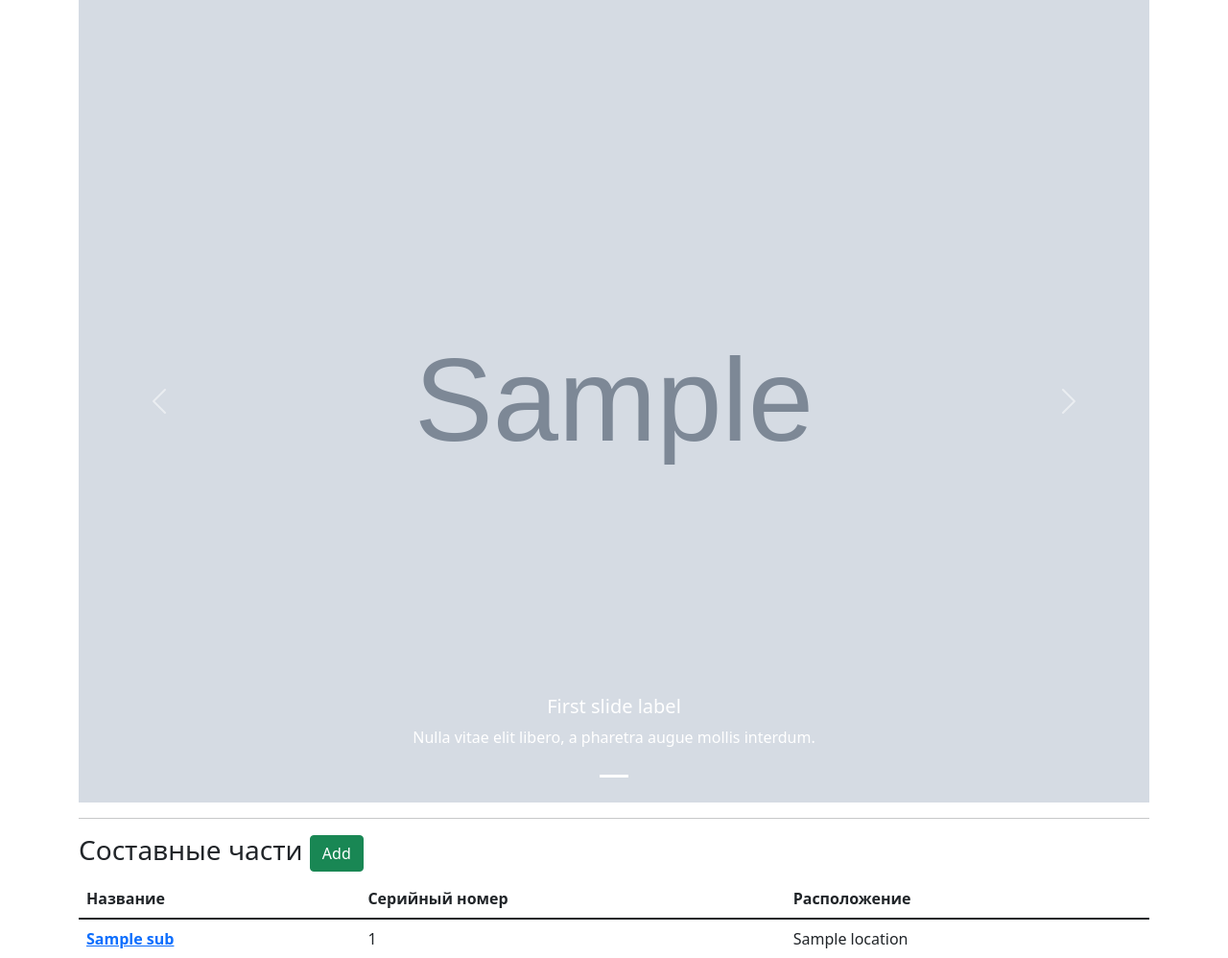
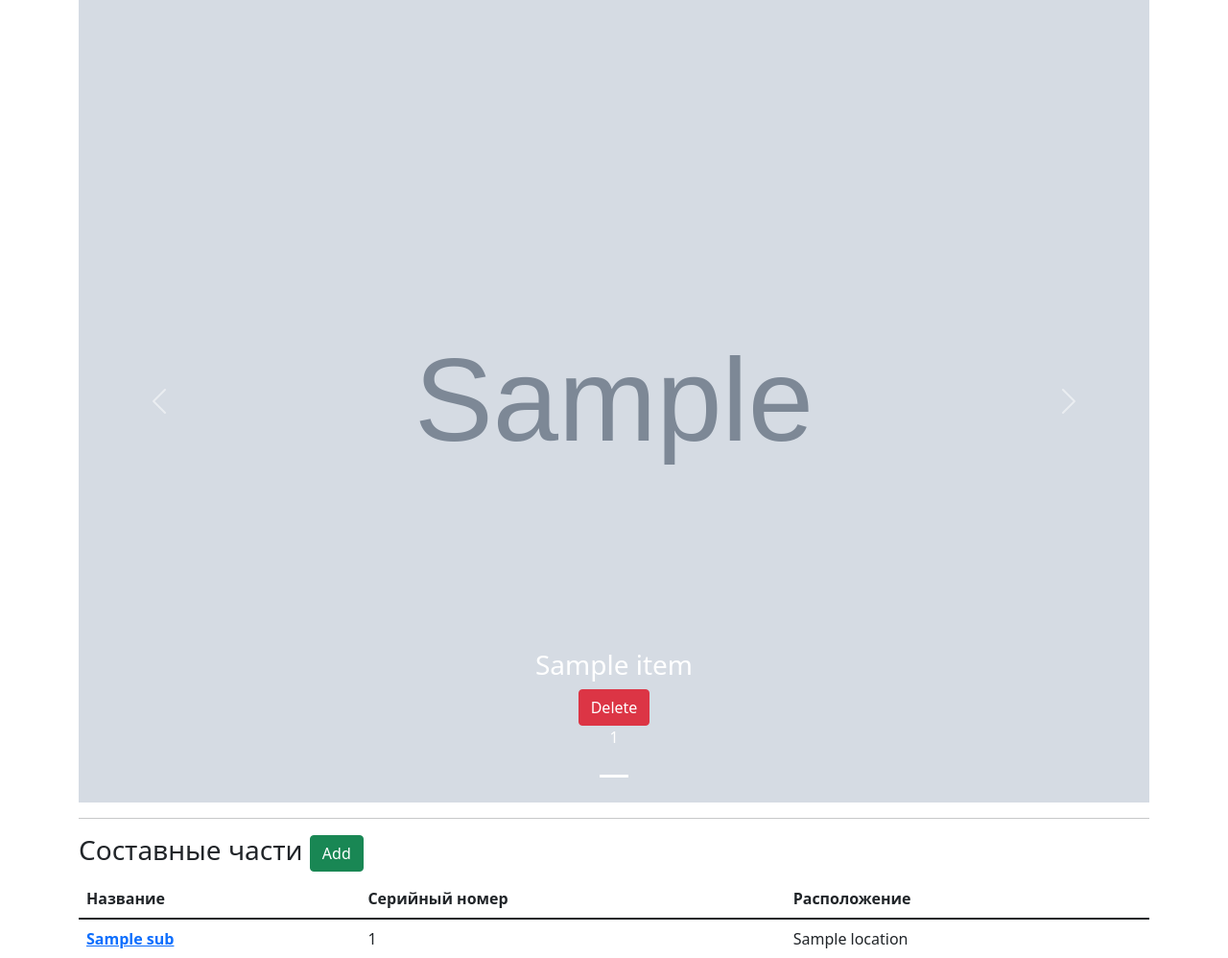
Before and after one commit to gpav3l/nanoinv, a Django app: template invbase/main/templates/main/card_edit_item.html in a window 1280 px wide. Shown: the part 611-1609 px from the top of the page at 96% size. Run offline with Django 4.2, Linux system fonts and the light colour scheme; tables that the repository leaves empty hold one stand-in row (values such as "Sample post"); the template is opened without the code that fills it: values that come from a table or form of the project are taken from there, most other values are stand-ins (such as "Sample title", 1, 10 or a date in 2020); grey boxes marked "Sample" are stand-in pictures; some libraries are stand-ins or nearby versions.

Commit message:
Add delete image options

```diff
--- a/invbase/main/templates/main/card_edit_item.html
+++ b/invbase/main/templates/main/card_edit_item.html
@@ -60,8 +60,9 @@
             <div class="carousel-item {% if img is image_list|first %}active{% endif %}">
                 <img src="{{ img.image.url }}" class="d-block w-100"/>
                 <div class="carousel-caption d-none d-md-block">
-                    <h5>First slide label</h5>
-                    <p>Nulla vitae elit libero, a pharetra augue mollis interdum.</p>
+                    <h3>{{ item.name }}</h3>
+                    <a class="btn btn-danger" href="?irm={{ img.pk }}">Delete</a>
+                    <p>{{ item.inventory_number  }}</p>
                 </div>
             </div>
             {% endfor %}
--- a/invbase/main/templates/main/card_edit_subitem.html
+++ b/invbase/main/templates/main/card_edit_subitem.html
@@ -62,8 +62,9 @@
             <div class="carousel-item {% if img is image_list|first %}active{% endif %}">
                 <img src="{{ img.image.url }}" class="d-block w-100"/>
                 <div class="carousel-caption d-none d-md-block">
-                    <h5>First slide label</h5>
-                    <p>Nulla vitae elit libero, a pharetra augue mollis interdum.</p>
+                    <h3>{{ item.name }}</h3>
+                    <a class="btn btn-danger" href="?irm={{ img.pk }}">Delete</a>
+                    <p>{{ item.inventory_number  }}</p>
                 </div>
             </div>
             {% endfor %}
--- a/invbase/main/view_subitem.py
+++ b/invbase/main/view_subitem.py
@@ -53,6 +53,9 @@ def subitem_view(request, root_id, id):
             if request.GET.get('rm', '') == str(id):
                 Include_items.objects.filter(pk=id).delete()
                 return redirect('item_view', id=root_id)
+            if int(request.GET.get('irm', '-1')) > 0:
+                Include_item_images.objects.filter(pk=int(request.GET.get('irm', '-1')), parent=id).delete()
+                return redirect('subitem_view', root_id, id)
         # Check for request to update item
         if len(request.FILES) != 0:
             img = Include_item_images(parent_id=id)
```
Also changed, not shown: invbase/main/view_item.py (+10 -3 lines).
